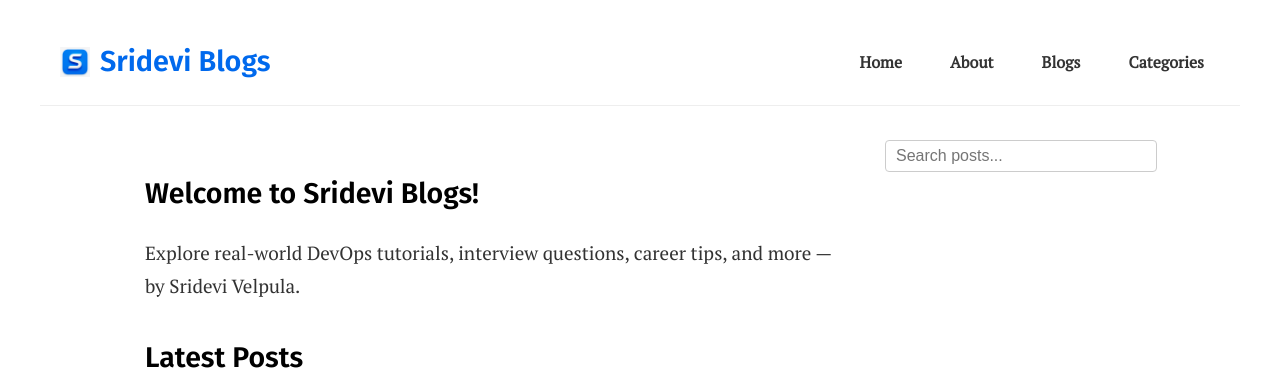
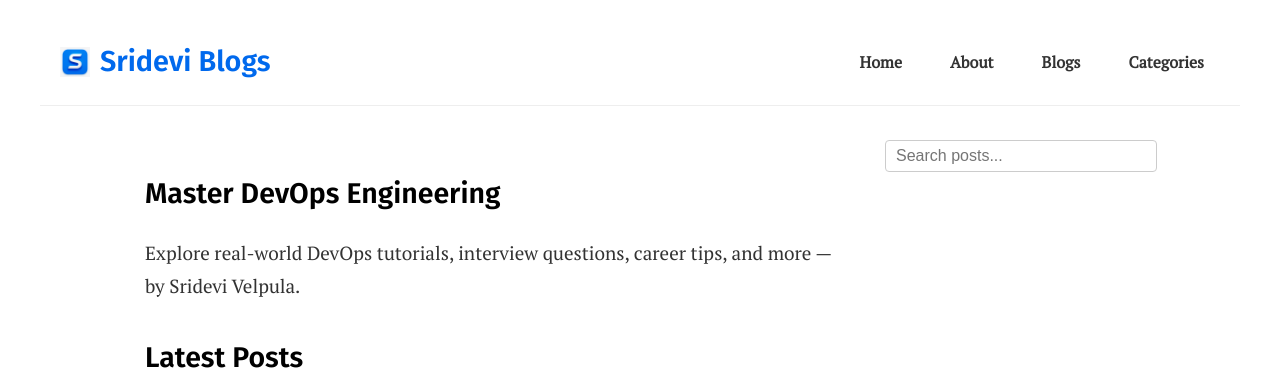
Before and after one commit to srideviblogs/srideviblogs.github.io, a Jekyll site: the page built from index.md, in a window 1280 px wide. Shown: the top 370 px of the page. Built offline with Jekyll 4.4.1, drawn with Linux system fonts in a browser that asks for light colours.

Commit message:
Update home.html

```diff
--- a/_layouts/home.html
+++ b/_layouts/home.html
@@ -2,11 +2,16 @@
 layout: default
 ---
 
-<section class="welcome-intro" style="margin-bottom: 2rem;">
-  <h1>Welcome to Sridevi Blogs!</h1>
-  <p>Explore real-world DevOps tutorials, interview questions, career tips, and more — by Sridevi Velpula.</p>
+<!-- HERO SECTION -->
+<section class="hero-section">
+  <div class="hero-overlay"></div>
+  <div class="hero-content">
+    <h1>Master DevOps Engineering</h1>
+    <p>Explore real-world DevOps tutorials, interview questions, career tips, and more — by Sridevi Velpula.</p>
+  </div>
 </section>
 
+<!-- Latest Posts -->
 <section class="latest-posts">
   <h2>Latest Posts</h2>
   <div class="post-grid">
```
